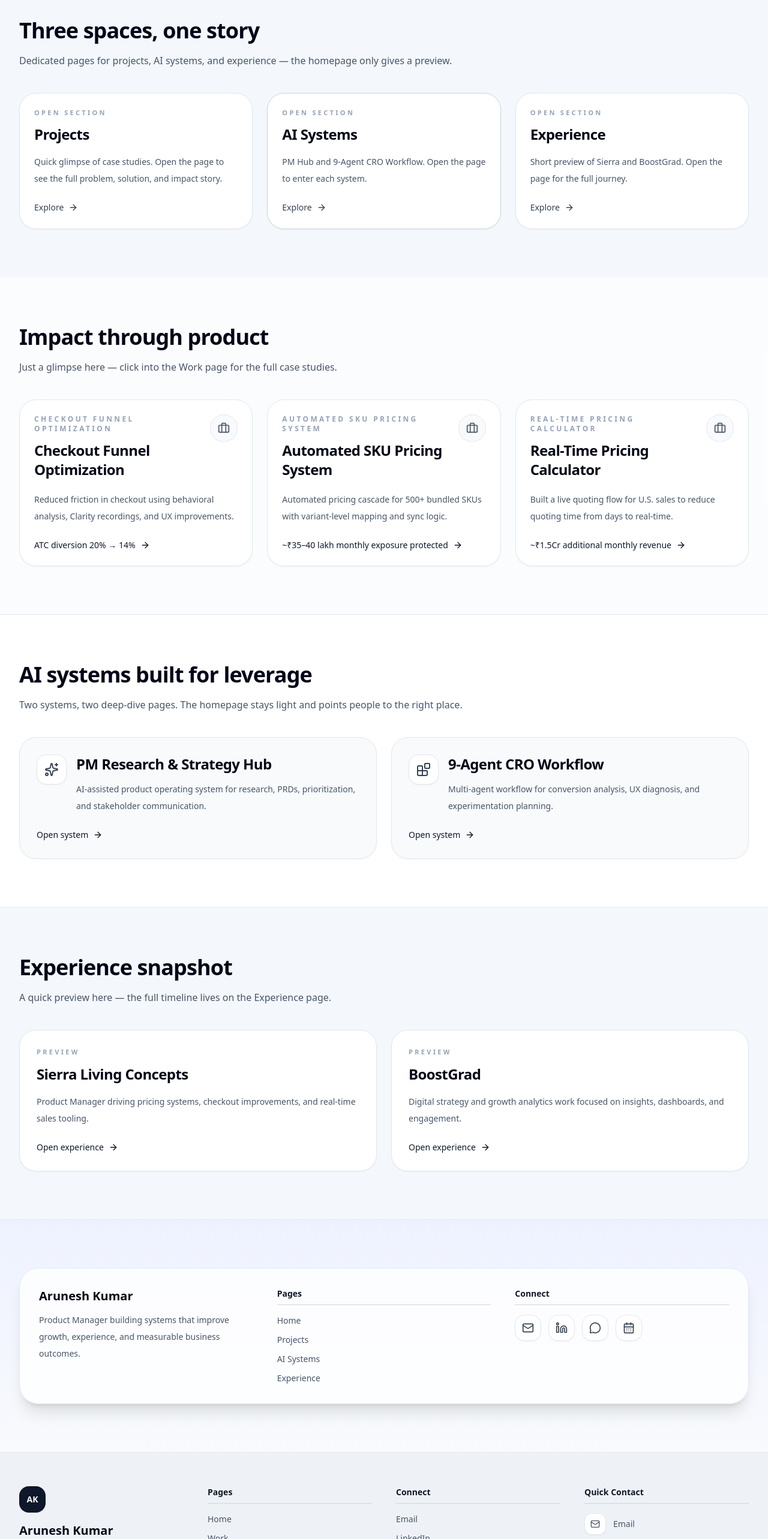
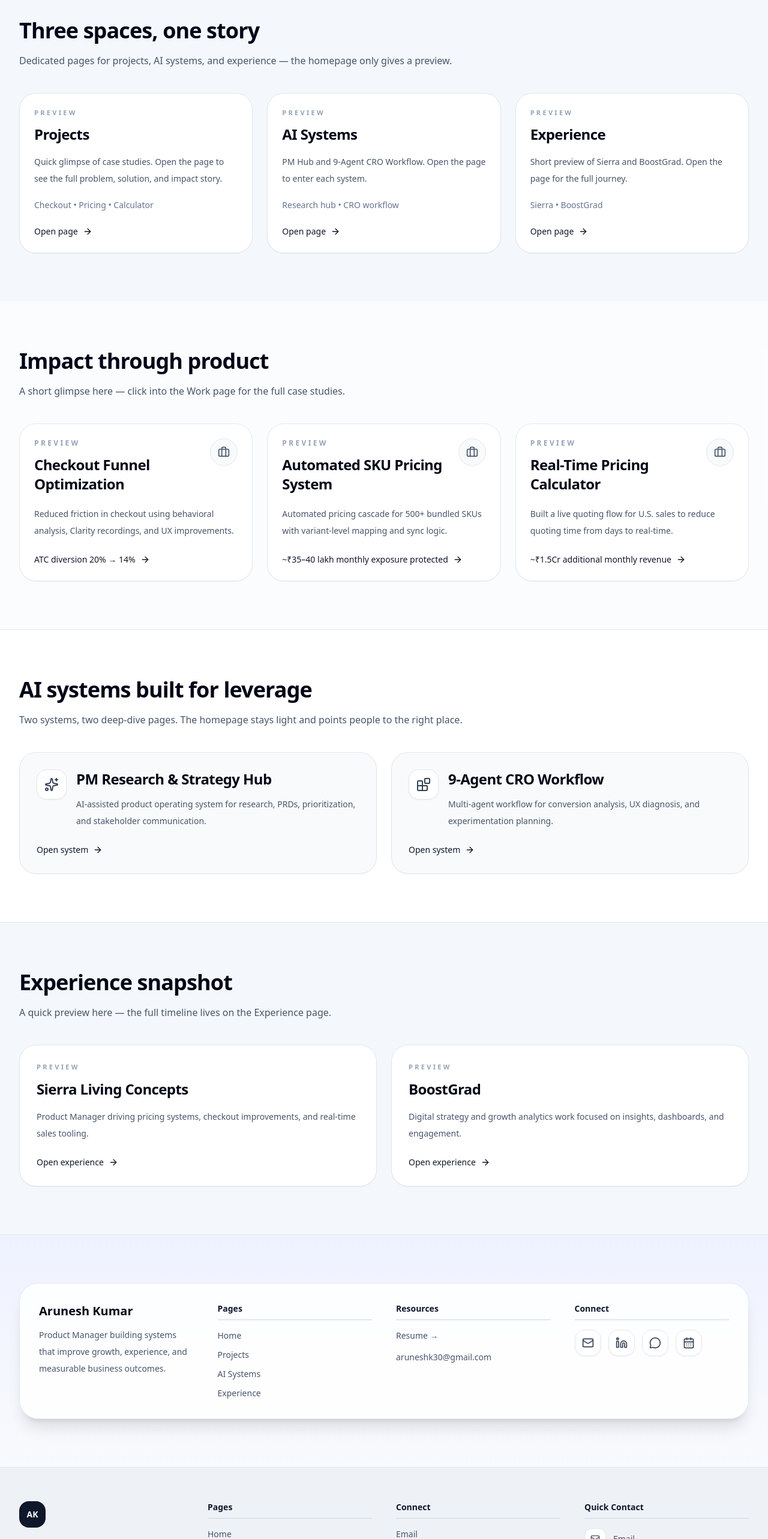
Before and after one commit to aruneshk30/Website, a Next.js app: page / in a window 1280 px wide. Shown: the part 941-3507 px from the top of the page at 60% size. Built offline with nearby package versions, Linux system fonts and the light colour scheme.

Commit message:
Update page.tsx

```diff
--- a/app/page.tsx
+++ b/app/page.tsx
@@ -2,7 +2,6 @@ import Image from "next/image";
 import Link from "next/link";
 import {
   ArrowRight,
-  BadgeCheck,
   Blocks,
   Briefcase,
   CalendarDays,
@@ -37,7 +36,7 @@ const stats = [
   },
 ];
 
-const projects = [
+const projectPreviews = [
   {
     title: "Checkout Funnel Optimization",
     summary:
@@ -121,42 +120,20 @@ function SectionHeading({
   );
 }
 
-function Chip({ children }: { children: React.ReactNode }) {
-  return (
-    <span className="inline-flex items-center rounded-full border border-slate-200 bg-white px-3 py-1 text-sm text-slate-600 shadow-sm">
-      {children}
-    </span>
-  );
-}
-
-function PageCard({
-  title,
-  description,
+function CardButton({
   href,
-  accent = false,
+  children,
 }: {
-  title: string;
-  description: string;
   href: string;
-  accent?: boolean;
+  children: React.ReactNode;
 }) {
   return (
     <Link
       href={href}
-      className={`group rounded-[1.75rem] border bg-white p-6 shadow-sm transition hover:-translate-y-1 hover:shadow-lg ${
-        accent ? "border-slate-300" : "border-slate-200"
-      }`}
+      className="inline-flex items-center gap-2 text-sm font-medium text-slate-900 transition hover:gap-3"
     >
-      <div className="text-[11px] font-semibold uppercase tracking-[0.3em] text-slate-400">
-        Open section
-      </div>
-      <h3 className="mt-3 text-2xl font-semibold tracking-tight text-slate-950">
-        {title}
-      </h3>
-      <p className="mt-4 text-sm leading-7 text-slate-600">{description}</p>
-      <div className="mt-6 inline-flex items-center gap-2 text-sm font-medium text-slate-700 transition group-hover:text-slate-950">
-        Explore <ArrowRight className="h-4 w-4" />
-      </div>
+      {children}
+      <ChevronRight className="h-4 w-4" />
     </Link>
   );
 }
@@ -187,10 +164,12 @@ function PreviewCard({
   title,
   summary,
   href,
+  badge,
 }: {
   title: string;
   summary: string;
   href: string;
+  badge?: string;
 }) {
   return (
     <Link
@@ -204,9 +183,11 @@ function PreviewCard({
         {title}
       </h3>
       <p className="mt-4 text-sm leading-7 text-slate-600">{summary}</p>
+      {badge ? (
+        <p className="mt-5 text-sm font-medium text-slate-500">{badge}</p>
+      ) : null}
       <div className="mt-6 inline-flex items-center gap-2 text-sm font-medium text-slate-900">
-        Open page{" "}
-        <ArrowRight className="h-4 w-4 transition group-hover:translate-x-1" />
+        Open page <ArrowRight className="h-4 w-4 transition group-hover:translate-x-1" />
       </div>
     </Link>
   );
@@ -215,7 +196,6 @@ function PreviewCard({
 export default function HomePage() {
   return (
     <main>
-      {/* HERO */}
       <section className="relative overflow-hidden bg-[linear-gradient(180deg,#f8fafc_0%,#eef2ff_42%,#f8fafc_100%)]">
         <div className="absolute inset-0 bg-[radial-gradient(circle_at_top_left,_rgba(99,102,241,0.12),_transparent_28%),radial-gradient(circle_at_top_right,_rgba(59,130,246,0.10),_transparent_24%),radial-gradient(circle_at_center,_rgba(148,163,184,0.08),_transparent_35%)]" />
         <div className="absolute right-[10%] top-20 h-[420px] w-[420px] rounded-full bg-slate-300/20 blur-[100px]" />
@@ -273,7 +253,6 @@ export default function HomePage() {
             </div>
           </div>
 
-          {/* HERO IMAGE WITH SUBTLE ANIMATION */}
           <div className="relative mx-auto w-full max-w-[560px] lg:translate-x-8">
             <div className="absolute right-10 top-10 h-[420px] w-[420px] rounded-full bg-slate-300/20 blur-3xl" />
             <div className="absolute right-12 top-16 h-[360px] w-[360px] rounded-full bg-indigo-100/40 blur-[90px]" />
@@ -311,7 +290,6 @@ export default function HomePage() {
         </div>
       </section>
 
-      {/* THREE SPACES */}
       <section className="py-20">
         <div className="mx-auto max-w-7xl px-6 lg:px-8">
           <SectionHeading
@@ -319,35 +297,36 @@ export default function HomePage() {
             subtitle="Dedicated pages for projects, AI systems, and experience — the homepage only gives a preview."
           />
           <div className="mt-10 grid gap-6 lg:grid-cols-3">
-            <PageCard
+            <PreviewCard
               href="/work"
               title="Projects"
-              description="Quick glimpse of case studies. Open the page to see the full problem, solution, and impact story."
+              summary="Quick glimpse of case studies. Open the page to see the full problem, solution, and impact story."
+              badge="Checkout • Pricing • Calculator"
             />
-            <PageCard
+            <PreviewCard
               href="/ai-systems"
               title="AI Systems"
-              description="PM Hub and 9-Agent CRO Workflow. Open the page to enter each system."
-              accent
+              summary="PM Hub and 9-Agent CRO Workflow. Open the page to enter each system."
+              badge="Research hub • CRO workflow"
             />
-            <PageCard
+            <PreviewCard
               href="/experience"
               title="Experience"
-              description="Short preview of Sierra and BoostGrad. Open the page for the full journey."
+              summary="Short preview of Sierra and BoostGrad. Open the page for the full journey."
+              badge="Sierra • BoostGrad"
             />
           </div>
         </div>
       </section>
 
-      {/* PROJECT PREVIEW */}
       <section className="bg-white/70 py-20">
         <div className="mx-auto max-w-7xl px-6 lg:px-8">
           <SectionHeading
             title="Impact through product"
-            subtitle="Just a glimpse here — click into the Work page for the full case studies."
+            subtitle="A short glimpse here — click into the Work page for the full case studies."
           />
           <div className="mt-10 grid gap-6 lg:grid-cols-3">
-            {projects.map((item) => (
+            {projectPreviews.map((item) => (
               <Link
                 key={item.title}
                 href="/work"
@@ -356,7 +335,7 @@ export default function HomePage() {
                 <div className="flex items-start justify-between gap-4">
                   <div>
                     <p className="text-xs font-semibold uppercase tracking-[0.28em] text-slate-400">
-                      {item.title}
+                      Preview
                     </p>
                     <h3 className="mt-3 text-2xl font-semibold tracking-tight text-slate-950">
                       {item.title}
@@ -369,9 +348,8 @@ export default function HomePage() {
                 <p className="mt-5 text-sm leading-7 text-slate-600">
                   {item.summary}
                 </p>
-                <div className="mt-6 flex items-center gap-2 text-sm font-medium text-slate-900">
-                  {item.impact}
-                  <ArrowRight className="h-4 w-4 transition group-hover:translate-x-1" />
+                <div className="mt-6 inline-flex items-center gap-2 text-sm font-medium text-slate-900">
+                  {item.impact} <ArrowRight className="h-4 w-4 transition group-hover:translate-x-1" />
                 </div>
               </Link>
             ))}
@@ -379,7 +357,6 @@ export default function HomePage() {
         </div>
       </section>
 
-      {/* AI SYSTEMS PREVIEW */}
       <section className="border-y border-slate-200 bg-white py-20">
         <div className="mx-auto max-w-7xl px-6 lg:px-8">
           <SectionHeading
@@ -418,7 +395,6 @@ export default function HomePage() {
         </div>
       </section>
 
-      {/* EXPERIENCE PREVIEW */}
       <section className="py-20">
         <div className="mx-auto max-w-7xl px-6 lg:px-8">
           <SectionHeading
@@ -450,10 +426,9 @@ export default function HomePage() {
         </div>
       </section>
 
-      {/* FOOTER */}
       <section className="border-t border-slate-200 bg-[linear-gradient(180deg,#eef2ff_0%,#f8fafc_100%)] py-20">
         <div className="mx-auto max-w-7xl px-6 lg:px-8">
-          <div className="grid gap-10 rounded-[2rem] border border-slate-200 bg-white/80 p-8 shadow-xl backdrop-blur md:grid-cols-3">
+          <div className="grid gap-10 rounded-[2rem] border border-slate-200 bg-white/85 p-8 shadow-xl backdrop-blur md:grid-cols-4">
             <div>
               <h3 className="text-xl font-semibold text-slate-950">
                 Arunesh Kumar
@@ -481,6 +456,28 @@ export default function HomePage() {
                 <Link href="#experience" className="block hover:text-slate-950">
                   Experience
                 </Link>
+              </div>
+            </div>
+
+            <div>
+              <h4 className="border-b border-slate-300 pb-2 text-sm font-semibold text-slate-900">
+                Resources
+              </h4>
+              <div className="mt-4 space-y-4 text-sm text-slate-600">
+                <a
+                  href="/Arunesh_Kumar_Resume.pdf"
+                  target="_blank"
+                  rel="noreferrer"
+                  className="block transition hover:text-indigo-600"
+                >
+                  Resume →
+                </a>
+                <a
+                  href="mailto:aruneshk30@gmail.com"
+                  className="block transition hover:text-indigo-600"
+                >
+                  aruneshk30@gmail.com
+                </a>
               </div>
             </div>
 
```
